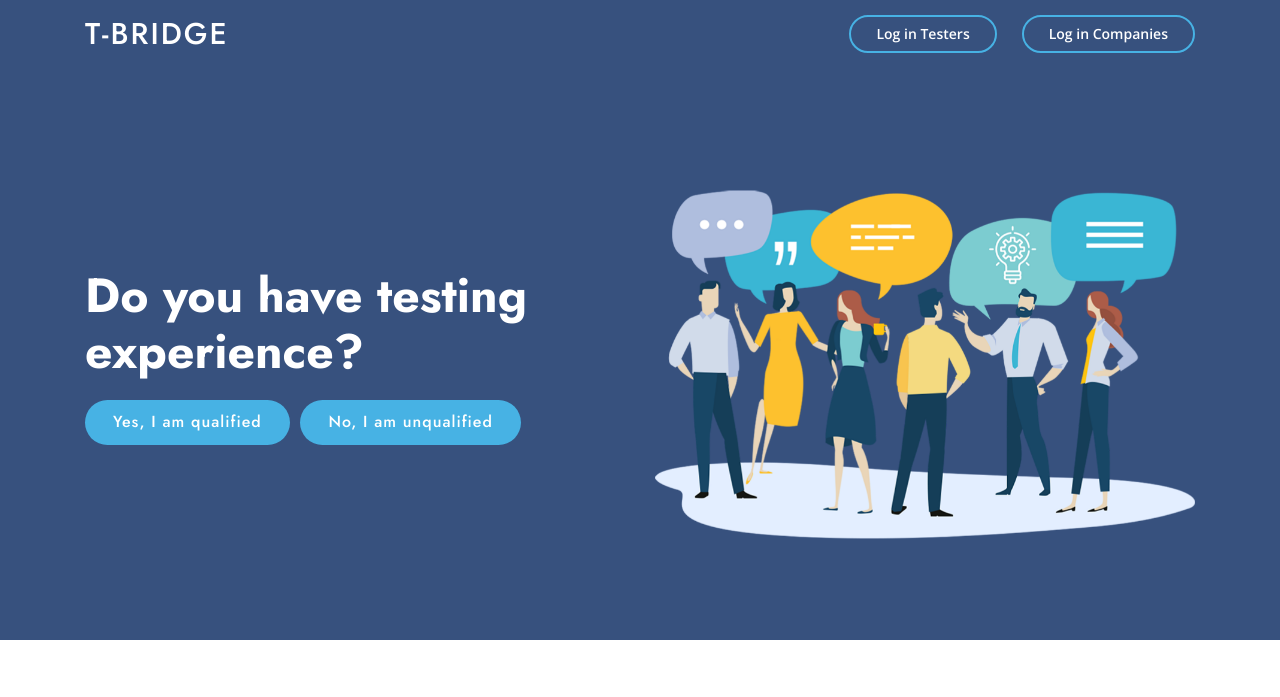
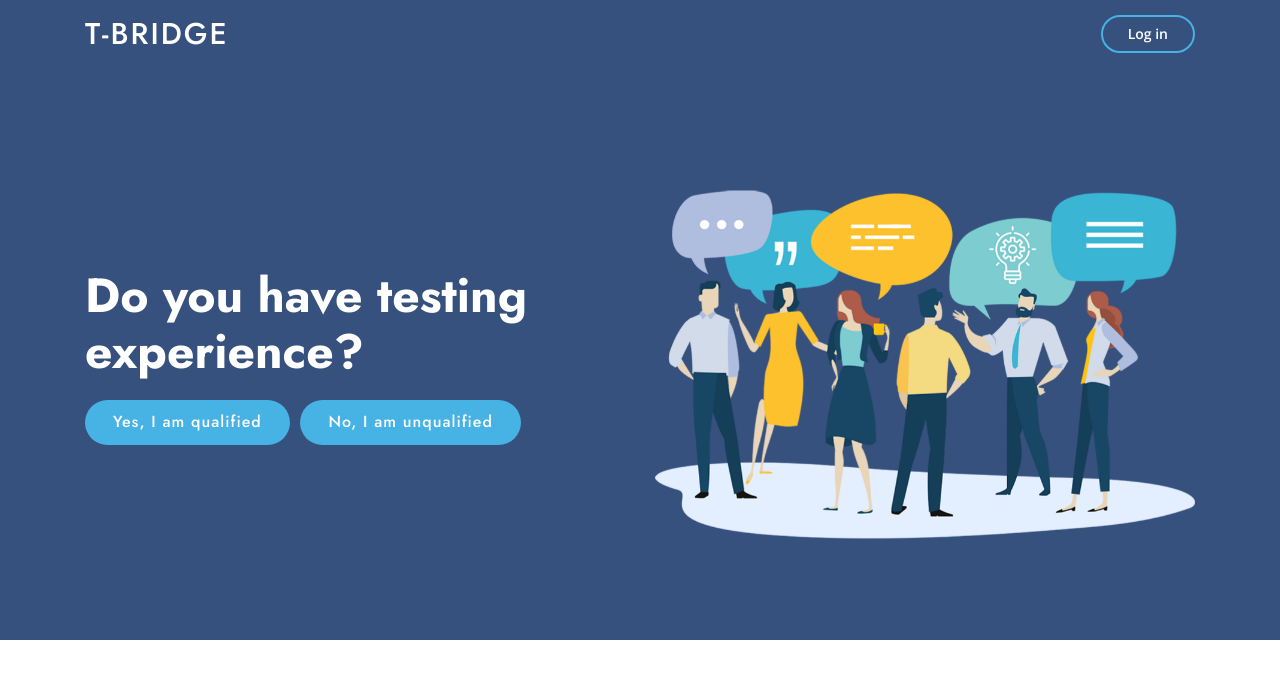
Before and after one commit to agnishka/t-bridge, a plain HTML site: page tester.html in a window 1280 px wide. Shown: the top 697 px of the page. Drawn offline with nearby package versions, Linux system fonts and the light colour scheme.

Commit message:
Add files via upload

```diff
--- a/tester.html
+++ b/tester.html
@@ -75,9 +75,7 @@
         </ul>
       </nav><!-- .nav-menu -->
 
-
-    <a href="#logintesters" class="get-started-btn scrollto">Log in Testers</a>
-      <a href="#logincompanies" class="get-started-btn scrollto">Log in Companies</a>
+ <a href="#login" class="get-started-btn scrollto">Log in</a>
 
     </div>
   </header><!-- End Header -->
```
Also changed, not shown: company.html (+3 -3 lines), index.html (+2 -2 lines), index_who.html (+2 -3 lines), requirements.html (+1 -2 lines), unqualified.html (+1 -2 lines).
